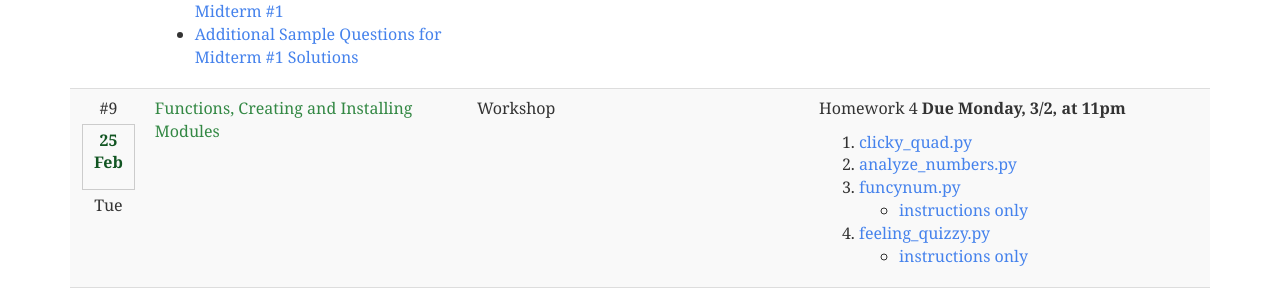
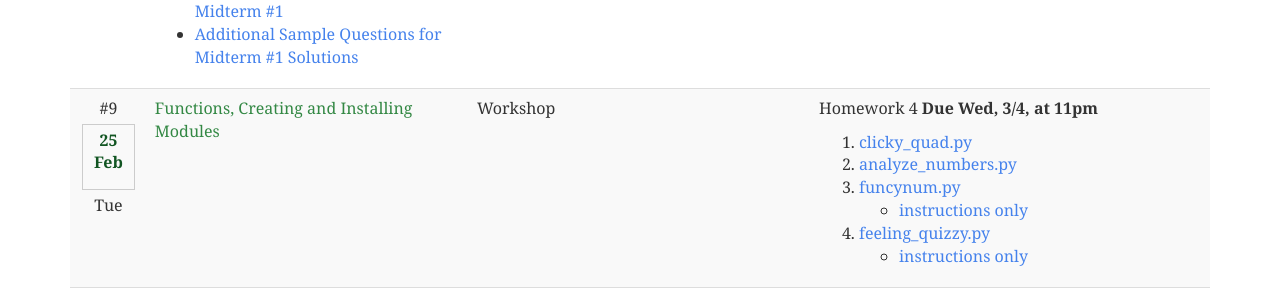
Before and after one commit to foureyes/csci-ua.0003-spring2020-002, a Jekyll site: the page built from index.markdown, in a window 1280 px wide and 900 px high, scrolled down 2277 px. Shown: the part 163-454 px from the top of the window. Built offline with Jekyll 4.4.1, drawn with Linux system fonts in a browser that asks for light colours.

Commit message:
fix hw date

```diff
--- a/_data/schedule.csv
+++ b/_data/schedule.csv
@@ -172,7 +172,7 @@ Sample Questions Midterm #1
 * making modules – no slides
 * installing modules – no slides","* completely optional more challenging homework to keep more advanced students engaged?
 * more assignments using package installation (maybe later???)"
-,workshop,9,25-Feb ,Tue,"Functions, Creating and Installing Modules",Workshop,"Homework 4 __Due Monday, 3/2, at 11pm__
+,workshop,9,25-Feb ,Tue,"Functions, Creating and Installing Modules",Workshop,"Homework 4 __Due Wed, 3/4, at 11pm__
 
 
 1. [clicky_quad.py](assignments/hw04/clicky_quad.py)
--- a/index.markdown
+++ b/index.markdown
@@ -2,6 +2,7 @@
 layout: default
 nav-state: schedule
 ---
+
 
 <!--
 <script>
```
